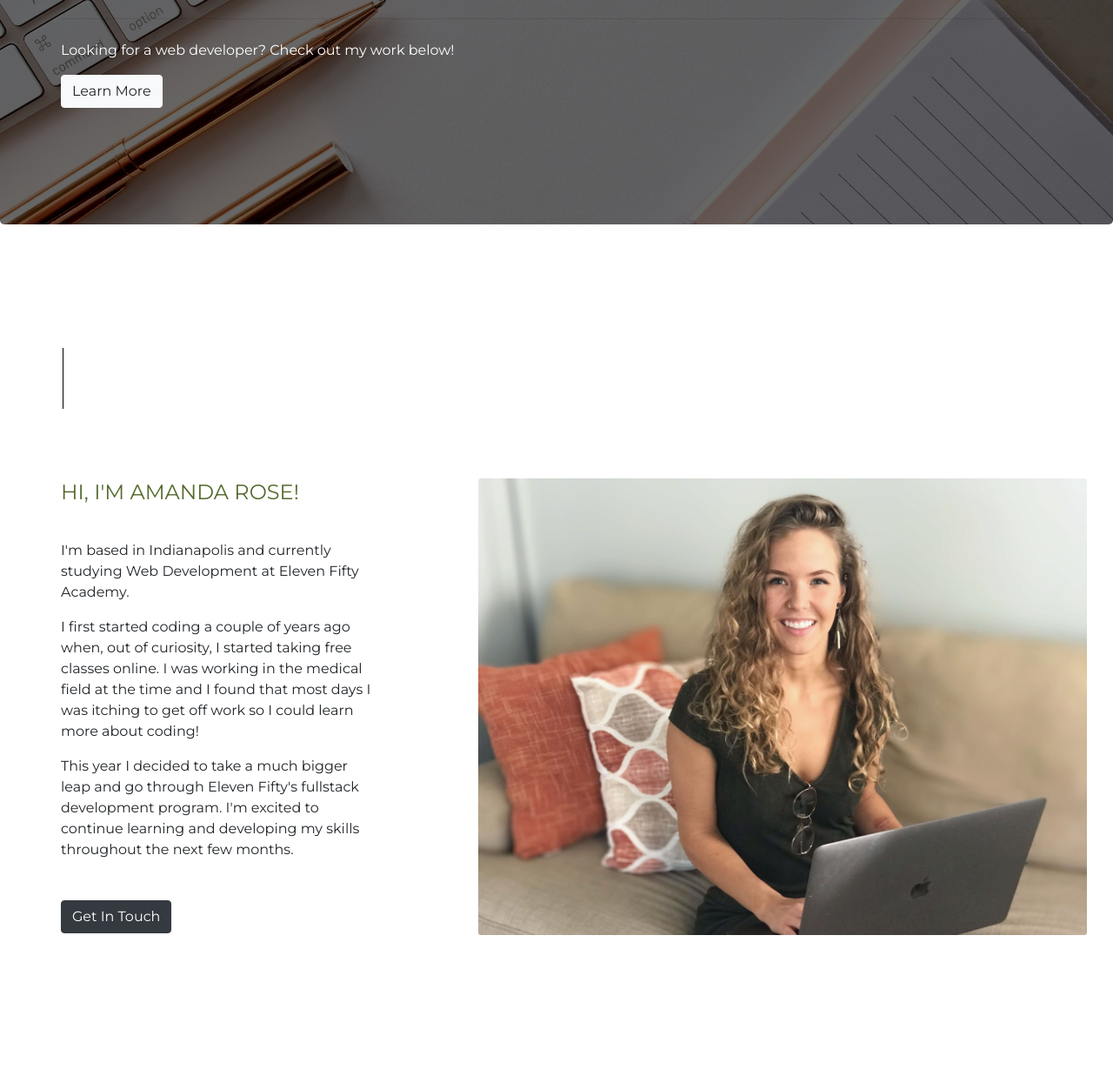
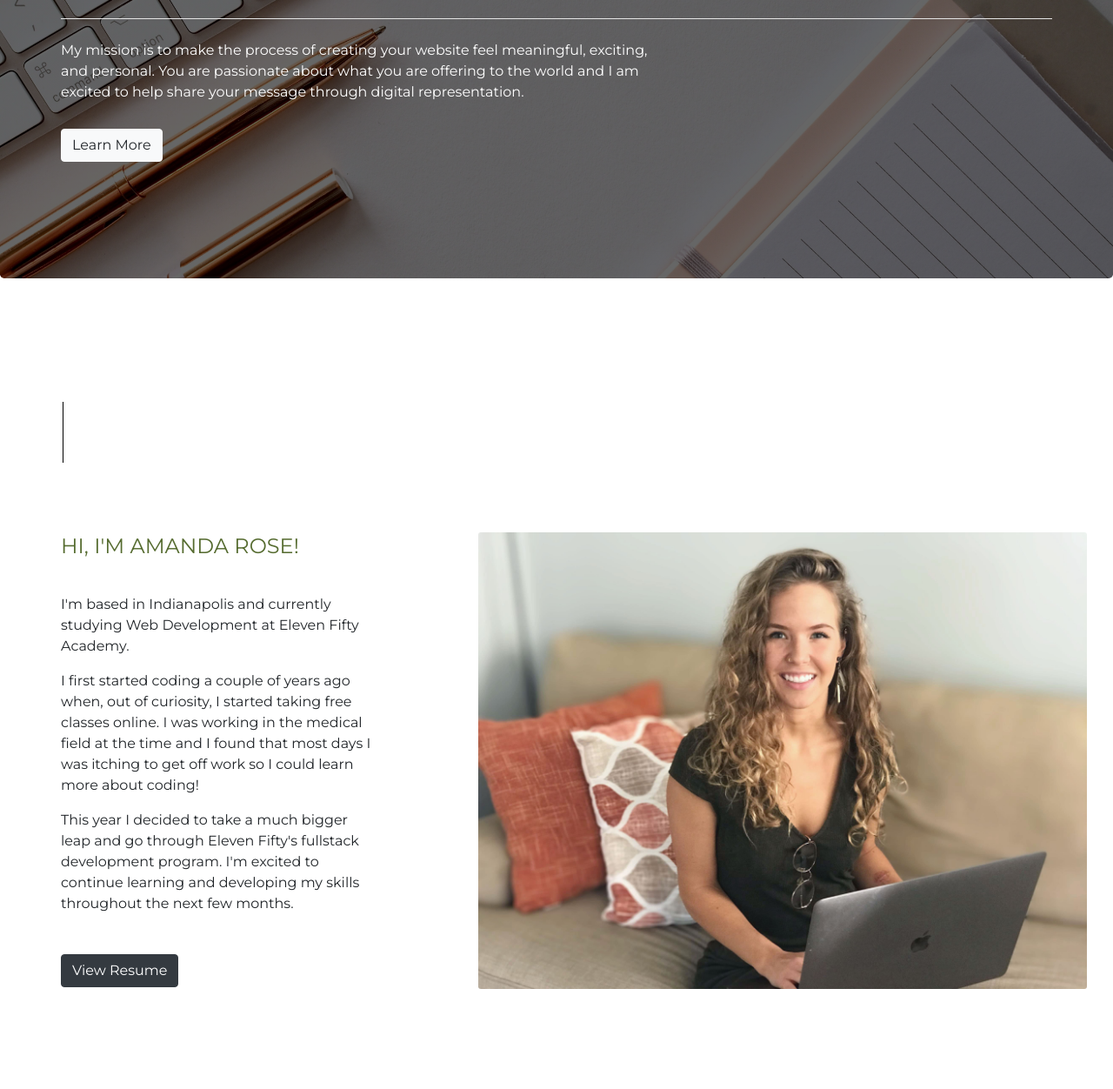
Before and after one commit to arbouwers/professional_portfolio, a plain HTML site: page index.html in a window 1280 px wide. Shown: the part 338-1590 px from the top of the page at 87% size. Drawn offline with nearby package versions, Linux system fonts and the light colour scheme.

Commit message:
update content

```diff
--- a/index.css
+++ b/index.css
@@ -13,6 +13,10 @@ h3 {
 h4 {
   margin-bottom: 40px;
   color: darkolivegreen;
+}
+
+hr {
+  background: white;
 }
 
 .divider {
@@ -73,7 +77,8 @@ h4 {
 }
 
 .intro {
-  max-width: 49rem;
+  max-width: 44rem;
+  margin-bottom: 30px;
 }
 
 .about-img {
--- a/index.html
+++ b/index.html
@@ -54,7 +54,7 @@
     <h1 class="display-4">Amanda Bouwers</h1>
     <p class="lead">Web Designer & Developer</p>
     <hr class="my-4">
-    <p class="intro">Looking for a web developer? Check out my work below!</p>
+    <p class="intro">My mission is to make the process of creating your website feel meaningful, exciting, and personal. You are passionate about what you are offering to the world and I am excited to help share your message through digital representation.</p>
     <a href="#about"><button type="button" class="btn btn-light btn-">Learn More</button></a>
       </div>
     </div>
@@ -255,7 +255,7 @@
       <p>
         This year I decided to take a much bigger leap and go through Eleven Fifty's fullstack development program. I'm excited to continue learning and developing my skills throughout the next few months.
       </p>
-        <a href="#about"><button type="button" class="btn btn-dark btn-30">Get In Touch</button></a>
+        <a href="#"><button type="button" class="btn btn-dark btn-30">View Resume</button></a>
     </div>
     <div class="col-sm-8">
       <img class="about-img" src="assets/About-min.jpg" alt="About Image" width="700">
```
